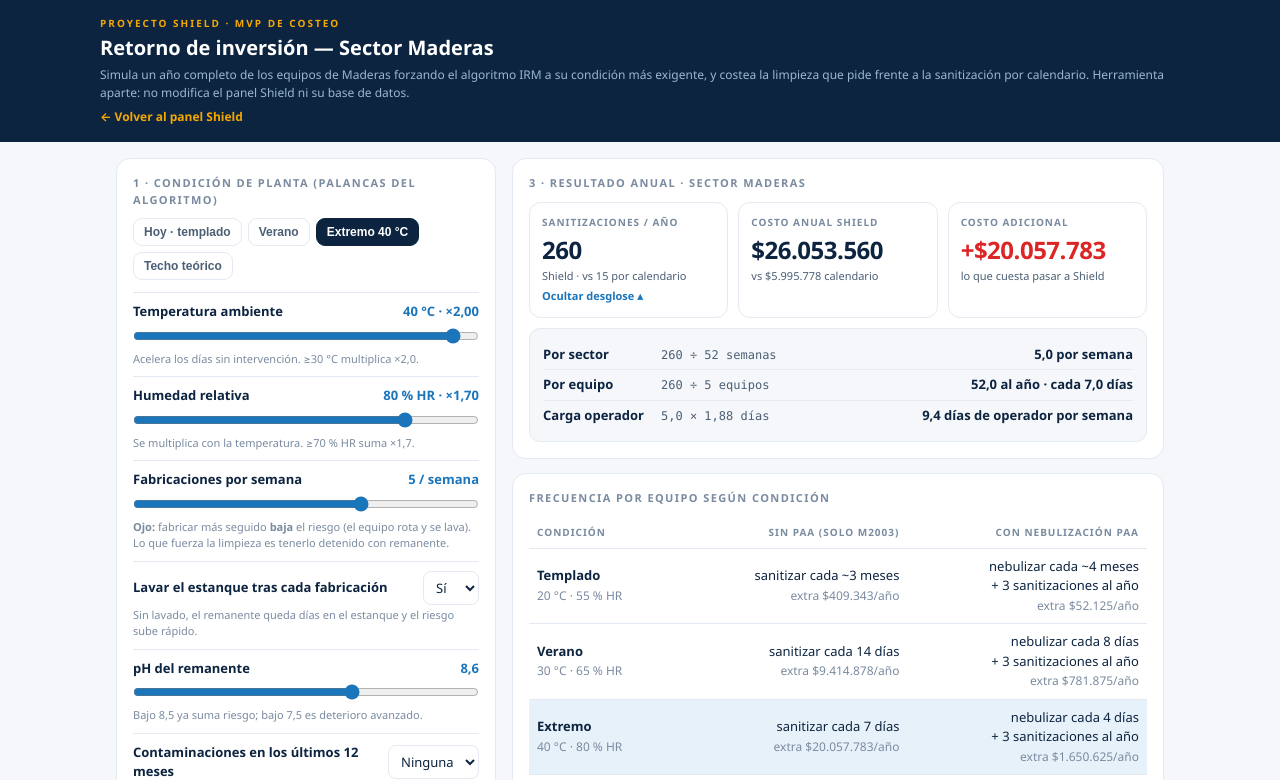
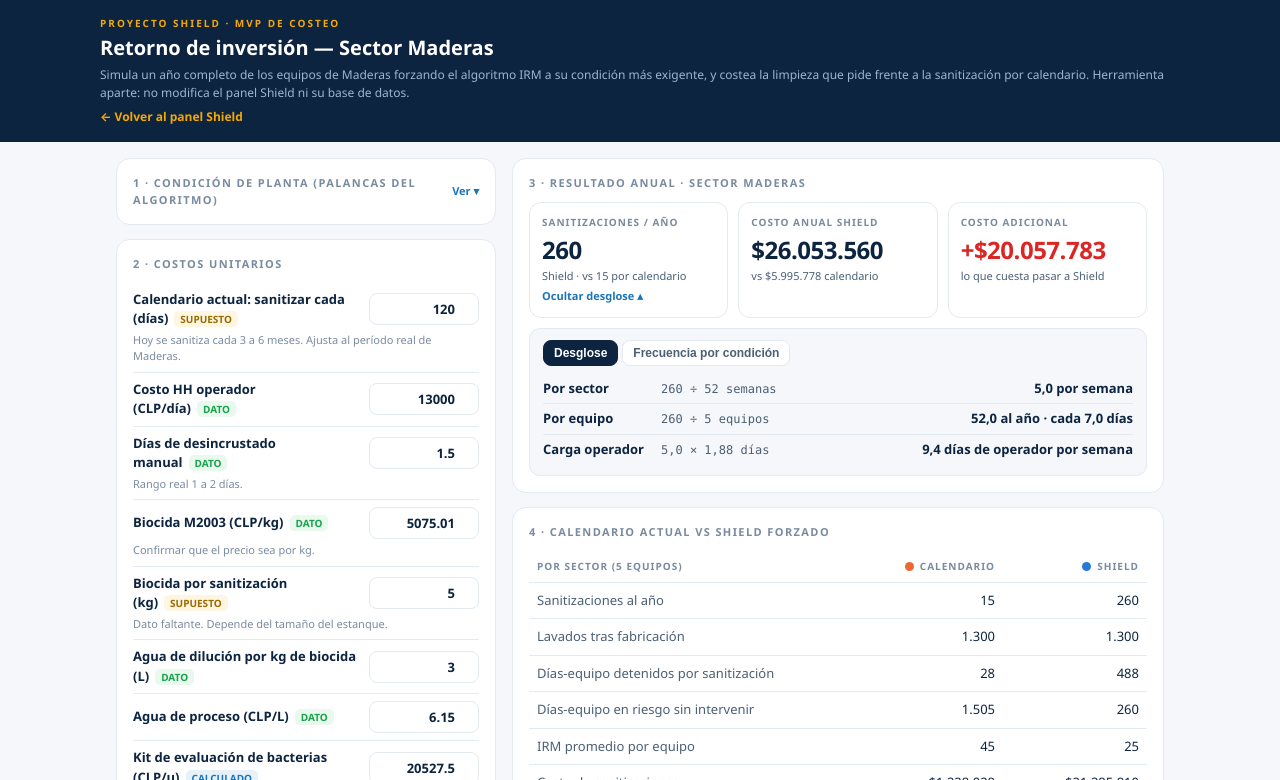
Before and after one commit to Shield-Codelpa/shield, a plain HTML site: page roi_maderas.html in a window 1280 px wide. Both pictures are taken after a click on the button 628 px from the left and 259 px from the top of the page. Shown: the top 780 px of the page. Drawn offline with Linux system fonts and the light colour scheme.

Commit message:
Add files via upload

```diff
--- a/roi_maderas.html
+++ b/roi_maderas.html
@@ -94,6 +94,15 @@ tr.tot td{font-weight:800;border-bottom:none}
 .legend .ln{display:inline-block;width:16px;height:2px;margin-right:6px;vertical-align:middle}
 details{border-top:1px solid var(--line);padding-top:8px;margin-top:8px}
 summary{cursor:pointer;font-weight:700;font-size:12.5px;color:var(--blue)}
+details.card{border-top:1px solid var(--line);padding:16px;margin-top:0}
+details.card>summary{list-style:none;display:flex;justify-content:space-between;align-items:center;gap:10px;font-size:11px;letter-spacing:1.4px;color:var(--mute);font-weight:800;text-transform:uppercase}
+details.card>summary::-webkit-details-marker{display:none}
+details.card>summary::after{content:"Ver ▾";white-space:nowrap;flex-shrink:0;font-size:11px;letter-spacing:0;text-transform:none;color:var(--blue)}
+details.card[open]>summary{margin-bottom:10px}
+details.card[open]>summary::after{content:"Ocultar ▴"}
+.tabs{display:flex;gap:4px;margin-bottom:8px}
+.tabs button{border:1px solid var(--line);background:var(--card);color:var(--ink2);border-radius:8px;padding:5px 10px;font-size:12px;font-weight:700;cursor:pointer}
+.tabs button.on{background:var(--navy);color:#fff;border-color:var(--navy)}
 .formula{font-family:Consolas,monospace;font-size:12px;background:var(--bg);border:1px solid var(--line);border-radius:8px;padding:9px 11px;margin:7px 0;white-space:pre-wrap;color:var(--ink2)}
 .vars{display:grid;grid-template-columns:auto 1fr auto;gap:6px 10px;align-items:center;margin-top:8px}
 .vars input[type=number]{width:64px}
@@ -127,8 +136,8 @@ summary{cursor:pointer;font-weight:700;font-size:12.5px;color:var(--blue)}
 
 <!-- ═════════ COLUMNA IZQUIERDA: PALANCAS Y COSTOS ═════════ -->
 <div>
-  <div class="card">
-    <h2>1 · Condición de planta (palancas del algoritmo)</h2>
+  <details class="card">
+    <summary>1 · Condición de planta (palancas del algoritmo)</summary>
     <div class="presets" id="presets"></div>
 
     <div class="lev"><div class="row"><label for="temp">Temperatura ambiente</label><span class="val" id="v-temp"></span></div>
@@ -175,7 +184,7 @@ summary{cursor:pointer;font-weight:700;font-size:12.5px;color:var(--blue)}
       <div class="vars" id="vars"></div>
       <p class="muted" style="margin-top:6px">Mismas escalas de riesgo que el panel Shield. Los pesos se reparten solos a 100 % entre las variables marcadas.</p>
     </details>
-  </div>
+  </details>
 
   <div class="card">
     <h2>2 · Costos unitarios</h2>
@@ -204,12 +213,6 @@ summary{cursor:pointer;font-weight:700;font-size:12.5px;color:var(--blue)}
   </div>
 
   <div class="card">
-    <h2>Frecuencia por equipo según condición</h2>
-    <table id="frec"></table>
-    <p class="muted" style="margin-top:8px">Con la configuración elegida a la izquierda; solo cambian temperatura y humedad. La nebulización con PAA no lleva kit de chequeo y la sanitización completa queda como piso del calendario. La fila destacada es la condición seleccionada.</p>
-  </div>
-
-  <div class="card">
     <h2>4 · Calendario actual vs Shield forzado</h2>
     <table id="tabla"></table>
   </div>
@@ -226,12 +229,12 @@ summary{cursor:pointer;font-weight:700;font-size:12.5px;color:var(--blue)}
     <div id="cruce" style="margin-top:12px"></div>
   </div>
 
-  <div class="card">
-    <h2>7 · Cómo se calcula</h2>
+  <details class="card">
+    <summary>7 · Cómo se calcula</summary>
     <div class="formula" id="formulas"></div>
     <p class="muted">La simulación recorre 365 días. Cada día suma un día a los contadores de tiempo, aplica el factor de temperatura × humedad, calcula el IRM con las mismas escalas de Shield y, si pasa el umbral elegido, registra una sanitización y reinicia los contadores. El calendario sanitiza cada N días sin mirar el IRM.</p>
     <p class="muted" style="margin-top:6px"><b>Límite honesto del modelo:</b> el IRM mide riesgo, no predice cuántos lotes se contaminarán. Por eso el cruce con producto no conforme se expresa como punto de equilibrio — cuántos lotes hay que evitar para que el costo extra se pague — y no como un ahorro inventado.</p>
-  </div>
+  </details>
 </div>
 
 </div>
@@ -450,13 +453,15 @@ function calc(){
   $("kpiSan").onclick=()=>{S.verDesg=!S.verDesg;calc();};
   const sanT=T(r=>r.sh.nSan), porEq=sanT/n, cada=v=>v>0?365/v:0;
   const dur=diasPorSan, opSem=sanT/52*dur;
-  $("desglose").innerHTML=!S.verDesg?"":`<div class="desg">
+  const tabDesg=S.tabDesg||"desg";
+  let cuerpo="";
+  if(S.verDesg&&tabDesg==="desg") cuerpo=`<div>
     <div class="ln"><span>Por sector</span><span>${num(sanT)} ÷ 52 semanas</span><b>${num(sanT/52,1)} por semana</b></div>
     <div class="ln"><span>Por equipo</span><span>${num(sanT)} ÷ ${n} equipo${n>1?"s":""}</span><b>${num(porEq,1)} al año · ${porEq?"cada "+num(cada(porEq),1)+" días":"—"}</b></div>
     ${nebSh?`<div class="ln"><span>Nebulización</span><span>${num(nebSh)} ÷ ${n} equipo${n>1?"s":""}</span><b>${num(nebSh/n,1)} al año · cada ${num(cada(nebSh/n),1)} días</b></div>`:""}
     <div class="ln"><span>Carga operador</span><span>${num(sanT/52,1)} × ${num(dur,2)} días</span><b>${num(opSem,1)} días de operador por semana</b></div>
   </div>`;
-
+  if(S.verDesg&&tabDesg==="frec"){
   /* frecuencia por condición (misma configuración, solo cambia el clima) */
   const conds=[["Templado",PRESETS.hoy],["Verano",PRESETS.verano],["Extremo",PRESETS.extremo]];
   const paaOn=S.vars.some(v=>v.id==="paa"&&v.activa&&v.peso>0);
@@ -477,7 +482,10 @@ function calc(){
       <td>sanitizar ${fmtCada(cada(sin.nSan/n))}<br><span class="muted">extra ${clp(xSin)}/año</span></td>
       <td>${paaOn?`nebulizar ${fmtCada(cada(con.nNeb/n))}<br>+ ${num(sanEq,0)} sanitizaci${Math.round(sanEq)===1?"ón":"ones"} al año<br><span class="muted">extra ${clp(xCon)}/año</span>`:`<span class="muted">Activa la variable de sanitización química para simular PAA</span>`}</td></tr>`;
   }).join("");
-  $("frec").innerHTML=`<tr><th>Condición</th><th>Sin PAA (solo M2003)</th><th>Con nebulización PAA</th></tr>${filas}`;
+    cuerpo=`<table><tr><th>Condición</th><th>Sin PAA (solo M2003)</th><th>Con nebulización PAA</th></tr>${filas}</table><p class="muted" style="margin-top:6px">Solo cambian temperatura y humedad. Nebulización sin kit de chequeo; sanitización completa como piso del calendario.</p>`;
+  }
+  $("desglose").innerHTML=!S.verDesg?"":`<div class="desg"><div class="tabs"><button data-t="desg" class="${tabDesg==="desg"?"on":""}">Desglose</button><button data-t="frec" class="${tabDesg==="frec"?"on":""}">Frecuencia por condición</button></div>${cuerpo}</div>`;
+  document.querySelectorAll("#desglose .tabs button").forEach(b=>b.onclick=()=>{S.tabDesg=b.dataset.t;calc();});
 
   const fila=(l,a,b,fmt=clp)=>`<tr><td class="lab">${l}</td><td>${fmt(a)}</td><td>${fmt(b)}</td></tr>`, ent=v=>num(v);
   $("tabla").innerHTML=`<tr><th>Por sector (${n} equipo${n>1?"s":""})</th><th><span class="dot" style="background:var(--s-cal)"></span>Calendario</th><th><span class="dot" style="background:var(--s-shield)"></span>Shield</th></tr>
```
